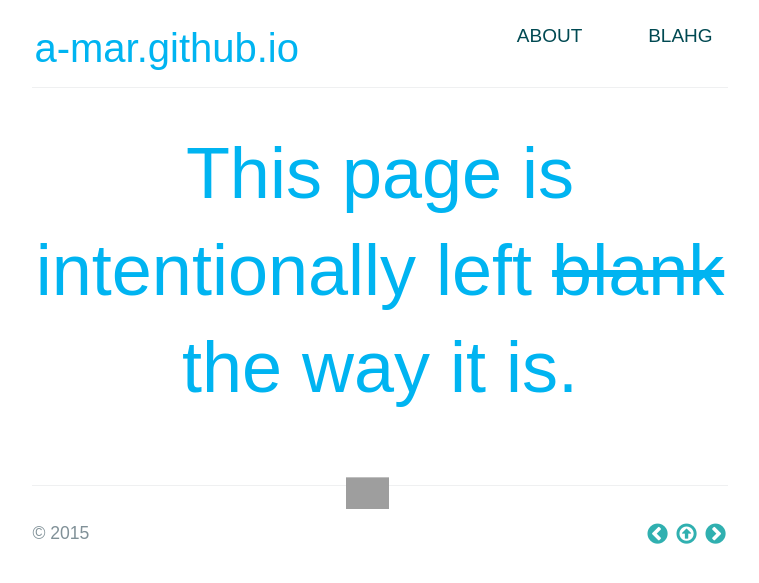
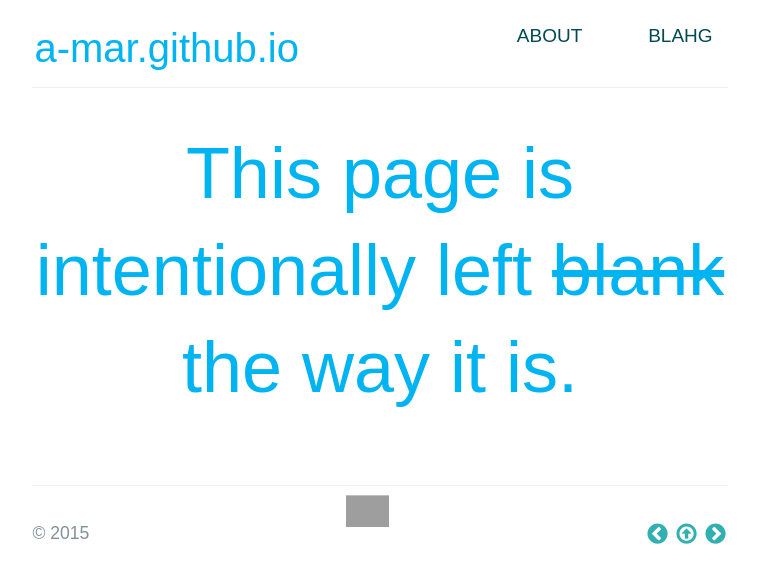
Before and after one commit to a-mar/a-mar.github.io, a Jekyll site: the page built from index.html, in a window 1280 px wide. Shown: the top 583 px of the page, without its empty margins (260-1019 px from the left). Built offline with Jekyll 4.4.1, drawn with Linux system fonts in a browser that asks for light colours; nearby versions of some CDN libraries; some web fonts are replaced; Markdown is read by kramdown in place of the engine named in the settings; grey boxes are pictures that could not be loaded.

Commit message:
Update main.css

```diff
--- a/stylesheets/main.css
+++ b/stylesheets/main.css
@@ -343,14 +343,14 @@ h6 {
     .site-footer {
       font-size: 1.1rem; }
     .site-footer-owner {
-      margin-top: -41px;
-      padding-top: -41px; } }
+      margin-top: -23px;
+      padding-top: -23px; } }
   @media screen and (min-width: 42em) and (max-width: 64em) {
     .site-footer {
       font-size: 1rem; }
     .site-footer-owner {
-      margin-top: -31px;
-      padding-top: -31px; } }
+      margin-top: -19px;
+      padding-top: -19px; } }
   @media screen and (max-width: 42em) {
     .site-footer {
       font-size: 0.9rem; }
```
